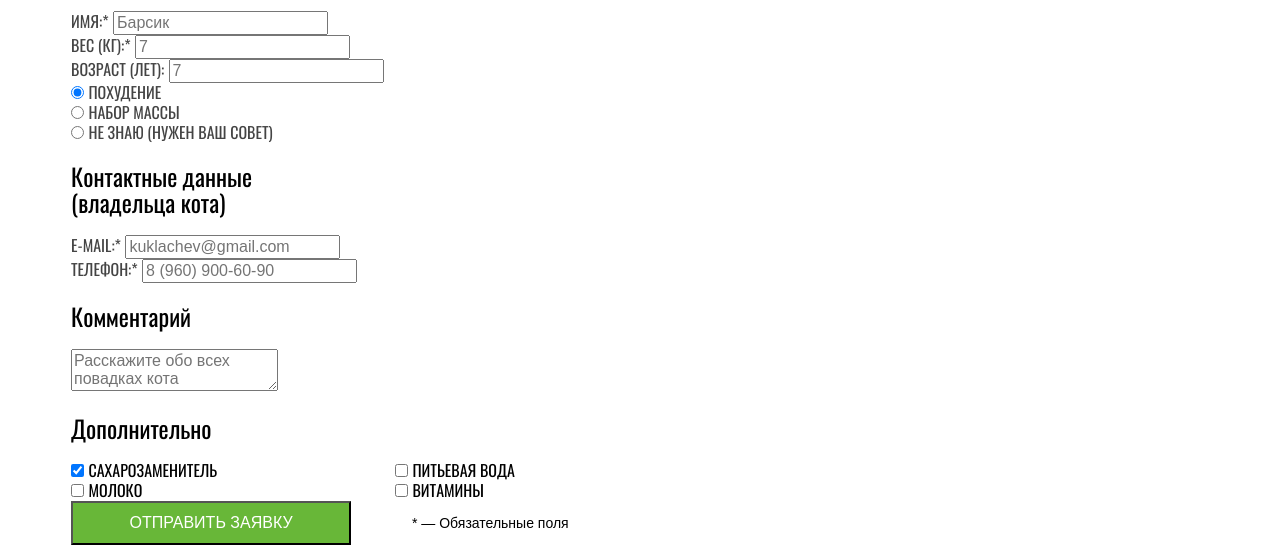
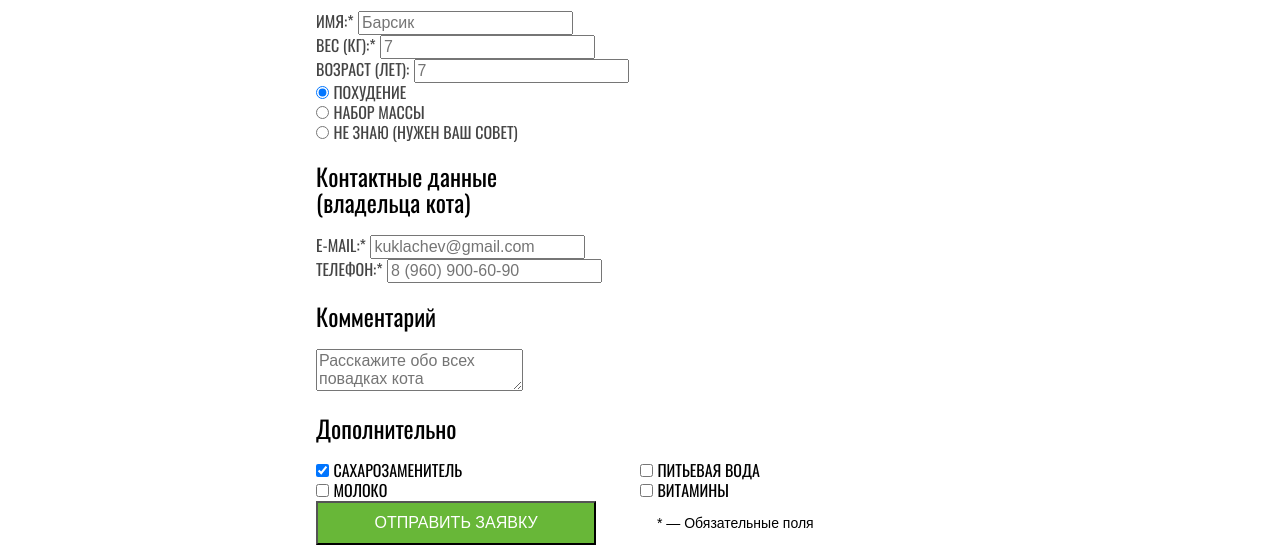
Before and after one commit to zeckson/1283987-cat-energy-20, a plain HTML site: page 6/form.html in a window 1280 px wide. Shown: the part 191-747 px from the top of the page. Drawn offline with Linux system fonts and the light colour scheme.

Commit message:
:heavy_check_mark: Сборка #6

```diff
--- a/6/css/style.css
+++ b/6/css/style.css
@@ -220,7 +220,7 @@ a {
   text-decoration: none;
 }
 .container {
-  width: 279px;
+  width: 280px;
   margin: 0 auto;
 }
 @media (min-width: 768px) {
@@ -705,7 +705,7 @@ a {
     width: 1220px;
   }
   .life__container::before {
-    content: " ";
+    content: "";
     position: absolute;
     top: 0;
     right: 0;
@@ -1140,7 +1140,6 @@ a {
 @media (min-width: 1440px) {
   .selection__row {
     display: flex;
-    flex-direction: row;
     justify-content: space-between;
   }
 }
--- a/6/form.html
+++ b/6/form.html
@@ -46,8 +46,9 @@
       <p class="page-main__description">Заполните анкету и мы подберем программу питания для вашего кота</p>
     </div>
 
-    <section class="selection container">
+    <section class="selection">
       <h2 class="visually-hidden">Заявка</h2>
+      <div class="container selection__container">
         <form class="selection__form" method="post" action="https://echo.htmlacademy.ru">
           <div class="selection__row">
             <div class="selection__group">
@@ -135,6 +136,7 @@
             <p class="selection__description">* — Обязательные поля</p>
           </div>
         </form>
+      </div>
     </section>
 
     <section class="contacts">
```
Also changed, not shown: 1 other file. Lines whose indentation alone changed are shown as unchanged.
